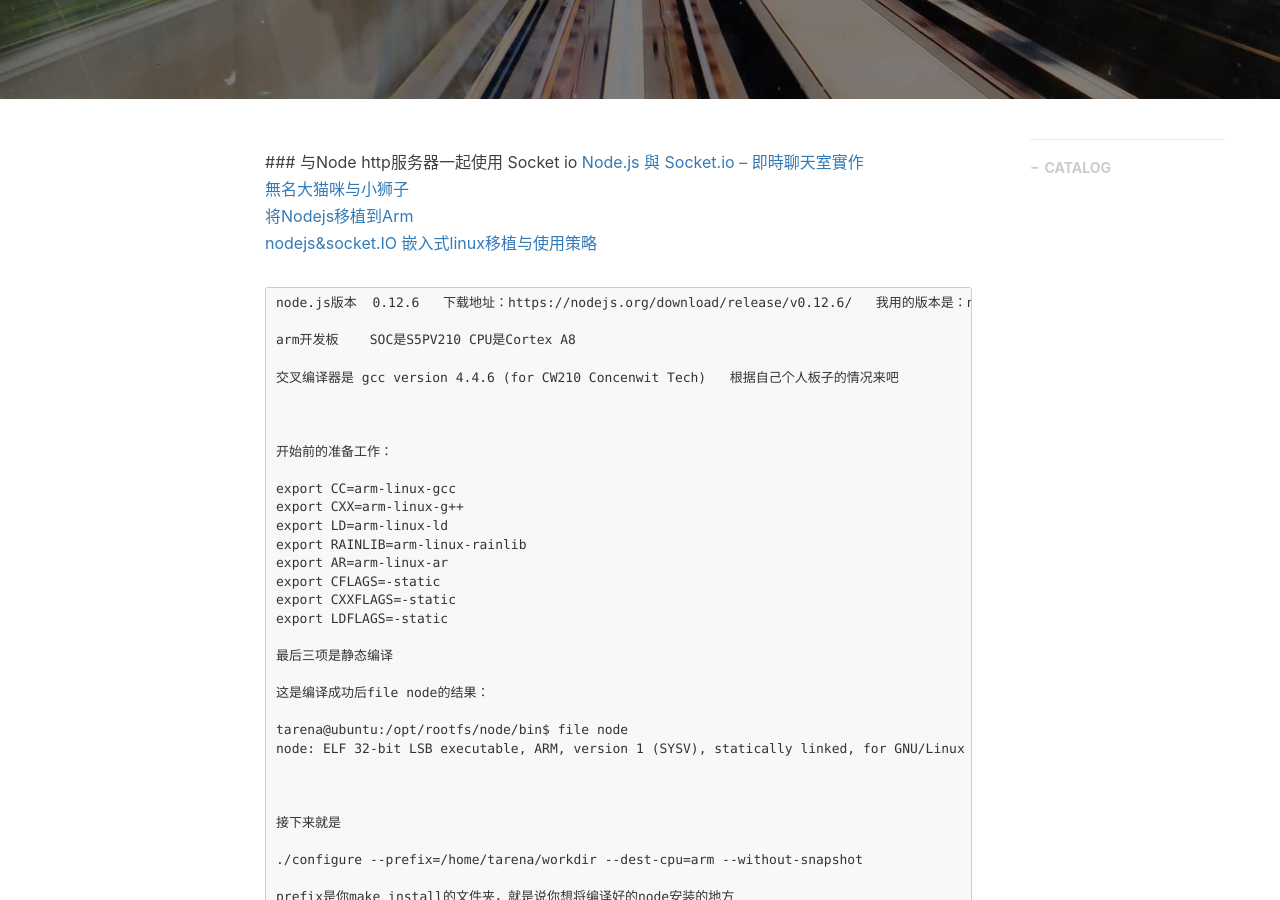
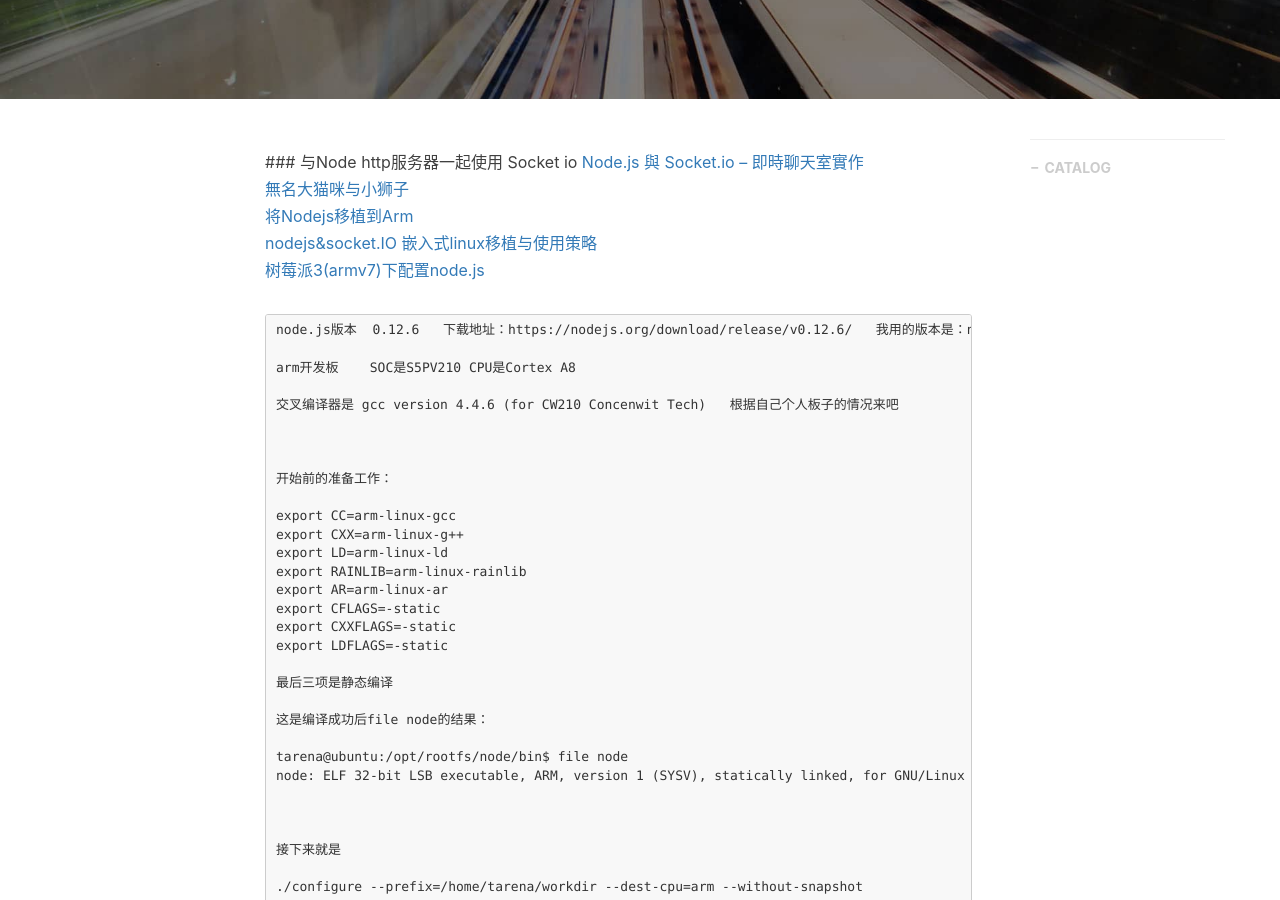
Before and after one commit to gary-robotics/dlward, a Jekyll site: the page built from _posts/2019-02-19-socket_io-2019.markdown, in a window 1280 px wide and 900 px high, scrolled down 424 px. Built offline with Jekyll 4.4.1, drawn with Linux system fonts in a browser that asks for light colours; nearby versions of some CDN libraries; comment, search, counter and statistics services are not loaded.

Commit message:
Update 2019-02-19-socket_io-2019.markdown

````diff
--- a/_posts/2019-02-19-socket_io-2019.markdown
+++ b/_posts/2019-02-19-socket_io-2019.markdown
@@ -16,7 +16,7 @@ Socket io
 [無名大猫咪与小狮子](https://www.cnblogs.com/xiezhengcai/default.html?page=1)
 [将Nodejs移植到Arm](https://blog.csdn.net/wanyi3605/article/details/78131241)
 [nodejs&socket.IO 嵌入式linux移植与使用策略](https://blog.csdn.net/xfeng20/article/details/85265146)
-
+[树莓派3(armv7)下配置node.js](https://blog.csdn.net/weixin_41576693/article/details/80556601)
 
 ```
 node.js版本  0.12.6   下载地址：https://nodejs.org/download/release/v0.12.6/   我用的版本是：node-v0.12.6.tar.gz
````
